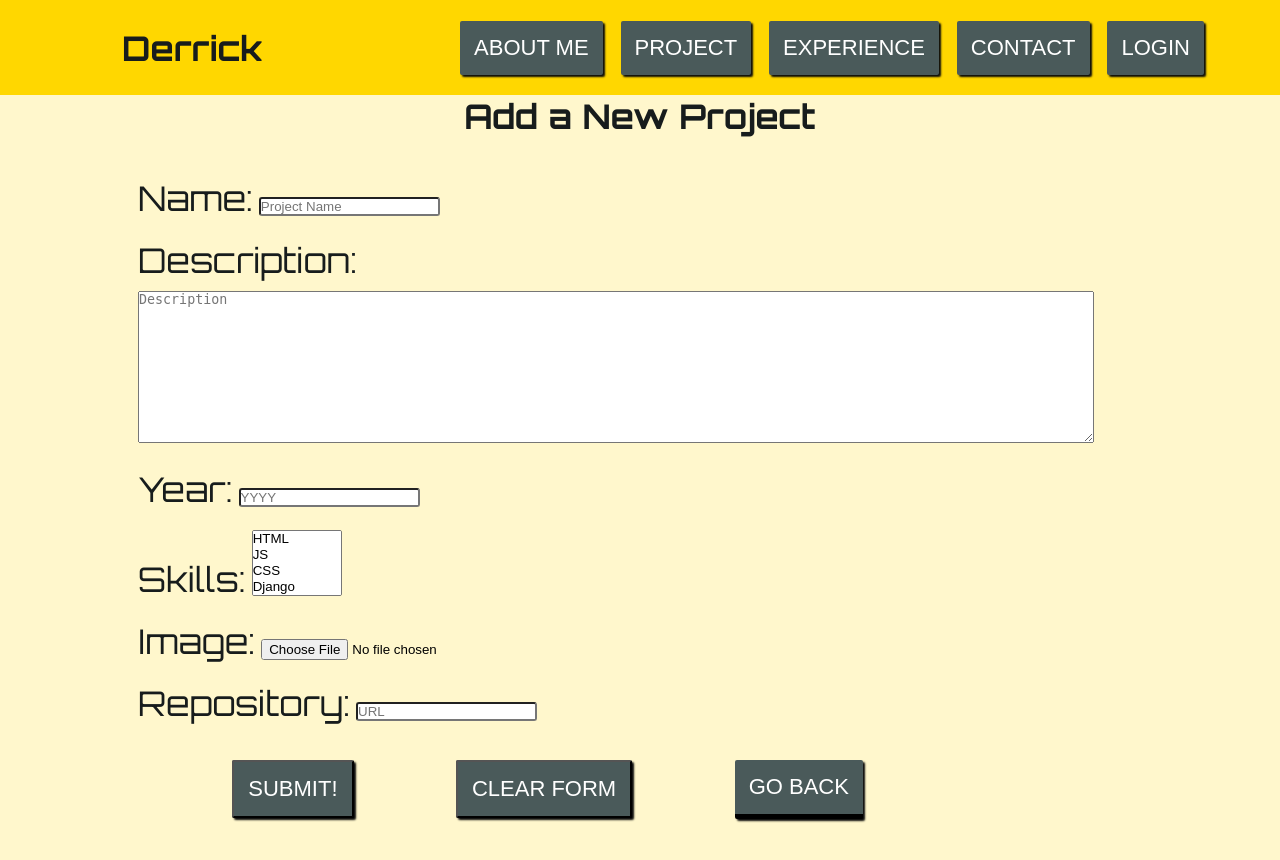
After one commit to DerrickLapp/FSDI_117_port_project, a Django app: page /projects/list/newproject/ in a window 1280 px wide. The commit adds this page. Run offline with Django 5.2, Linux system fonts and the light colour scheme; data comes from the database, SQL or seed files in the repository; both versions use the stored data as it was after the commit; some web fonts are replaced.

Commit message:
FSDI_117 Final Report - New project forms and login button

```diff
--- a/config/settings.py
+++ b/config/settings.py
@@ -149,3 +149,7 @@ EMAIL_USE_SSL=False
 EMAIL_USE_TLS=True
 EMAIL_HOST_USER=env('SMTP_EMAIL')
 EMAIL_HOST_PASSWORD=env('SMTP_PASS')
+
+# Login
+LOGIN_REDIRECT_URL = '/projects/list/'
+LOGOUT_REDIRECT_URL = '/'
--- a/config/urls.py
+++ b/config/urls.py
@@ -17,9 +17,12 @@ Including another URLconf
 from django.contrib import admin
 from django.urls import path, include
 from pages import views
+from django.contrib.auth import views as auth_views
+
 
 urlpatterns = [
     path('admin/', admin.site.urls),
     path("", include("pages.urls")),
     path("projects/", include("projects.urls")),
+    path('login/', auth_views.LoginView.as_view(), name='login'),
 ]
--- /dev/null
+++ b/projects/forms.py
@@ -0,0 +1,18 @@
+from django import forms
+from .models import Project
+
+class ProjectForm(forms.ModelForm):
+    class Meta:
+        model = Project
+        fields = "__all__"
+        widgets = {
+            "name": forms.TextInput(attrs={"placeholder": "Project Name"}),
+
+            "description": forms.Textarea(attrs={"placeholder":"Description"}),
+
+            "year": forms.NumberInput(attrs={"placeholder": "YYYY"}),
+
+            "image": forms.ClearableFileInput(attrs={"placeholder":"Upload an Image"}),
+
+            "repository": forms.URLInput(attrs={"placeholder":"URL"}),
+        }
--- a/projects/urls.py
+++ b/projects/urls.py
@@ -4,5 +4,7 @@ from projects import views
 urlpatterns = [
     path("", views.projects_list_view, name="list"),
     path("list/", views.projects_list_view, name="list"),
-    path("experience/", views.exp_list_view, name="experience")
+    path("experience/", views.exp_list_view, name="experience"),
+    # path('list/newproject/', views.new_projects_view, name='newproject'),
+    path('list/newproject/', views.ProjectCreateView.as_view(), name='newproject'),
 ]
--- a/projects/views.py
+++ b/projects/views.py
@@ -1,5 +1,8 @@
 from django.shortcuts import render
 from .models import Project, Experience
+from .forms import ProjectForm
+from django.views.generic import ListView,CreateView
+from django.urls import reverse_lazy
 
 # Create your views here.
 def projects_list_view(request):
@@ -13,3 +16,13 @@ def exp_list_view(request):
     experience = Experience.objects.all().order_by('-end_date')
 
     return render(request, "projects/exp.html", {"exp": experience})
+
+# def new_projects_view(request):
+#     form = ProjectForm()
+#     return render(request, 'projects/newproject.html', {"form": form})
+
+class ProjectCreateView(CreateView):
+    model = Project
+    form_class = ProjectForm
+    template_name = "projects/newproject.html"
+    success_url = reverse_lazy("list")
--- a/static/css/base.css
+++ b/static/css/base.css
@@ -34,7 +34,7 @@ h1{
     font-size: 2rem;
 }
 
-h2 {
+h2, label {
     font-size: 1.7rem;
     color: #171C1C;
     font-family: var(--orbitron-font);
--- a/static/css/header.css
+++ b/static/css/header.css
@@ -38,7 +38,6 @@ header {
     box-shadow: 2px 2px 2px #0a0a0a;
 }
 
-
 .nav-options a:hover {
     border-bottom: solid 5px black;
 }
--- a/static/css/sections.css
+++ b/static/css/sections.css
@@ -95,6 +95,46 @@ h2 {
     font-weight: bold;
 }
 
+.userBtns {
+    display: flex;
+    justify-content: space-evenly;
+    width: 80%;
+    margin-bottom: 1.2rem;
+}
+
+.userBtns a, button {
+    color: #FFFFFF;
+    background-color: #4a5a5a;
+    text-transform: uppercase;
+    font-size: 1.1rem;
+    margin: 2% 1%;
+    padding: 14px;
+    border-radius: 2px;
+    box-shadow: 2px 2px 2px #0a0a0a;
+}
+
+
+.userBtns a, button:hover {
+    border-bottom: solid 5px black;
+}
+
+form {
+    width: 80%;
+    display: flex;
+    flex-direction: column;
+    justify-content: center;
+}
+
+form div {
+    margin: .5rem;
+    align-items: flex-start;
+}
+
+input {
+    border-radius: 3px;
+}
+
+
 /* Contact Section */
 
 #contactForm {
--- a/templates/base.html
+++ b/templates/base.html
@@ -33,6 +33,9 @@
             <a href="{% url 'list' %}">Project</a>
             <a href="{% url 'experience' %}">Experience</a>
             <a href="{% url 'contact' %}">Contact</a>
+            {% if not user.is_authenticated %}
+            <a href="{% url 'login' %}">Login</a>
+            {% endif %}
           </div>
 
         </nav>
--- /dev/null
+++ b/templates/projects/newproject.html
@@ -0,0 +1,26 @@
+{% extends 'base.html' %}
+{% load static %}
+
+
+{% block title %}New Project{% endblock title %}
+
+{% block content %}
+
+<section class="new_project_section center-column">
+
+    <h2 class="subtitles">Add a New Project</h2>
+
+    <!-- Form will go here -->
+    <form method="post" id="projectForm" enctype="multipart/form-data">
+    {% csrf_token %}
+    {{ form }}
+    <div class="userBtns">
+        <button type="submit">Submit!</button>
+        <button type="reset">Clear Form</button>
+        <a href="{% url 'list' %}">Go Back</a>
+    </div>
+    </form>
+
+</section>
+
+{% endblock content %}
```
Also changed, not shown: templates/projects/list.html (+6 -1 lines), templates/registration/login.html (added, +12 -0 lines), db.sqlite3, static/img/evgeni-tcherkasski-SHA85I0G8K4-unsplash.jpg (added), static/img/evgeni-tcherkasski-SHA85I0G8K4-unsplash_NF5vzsj.jpg (added).
